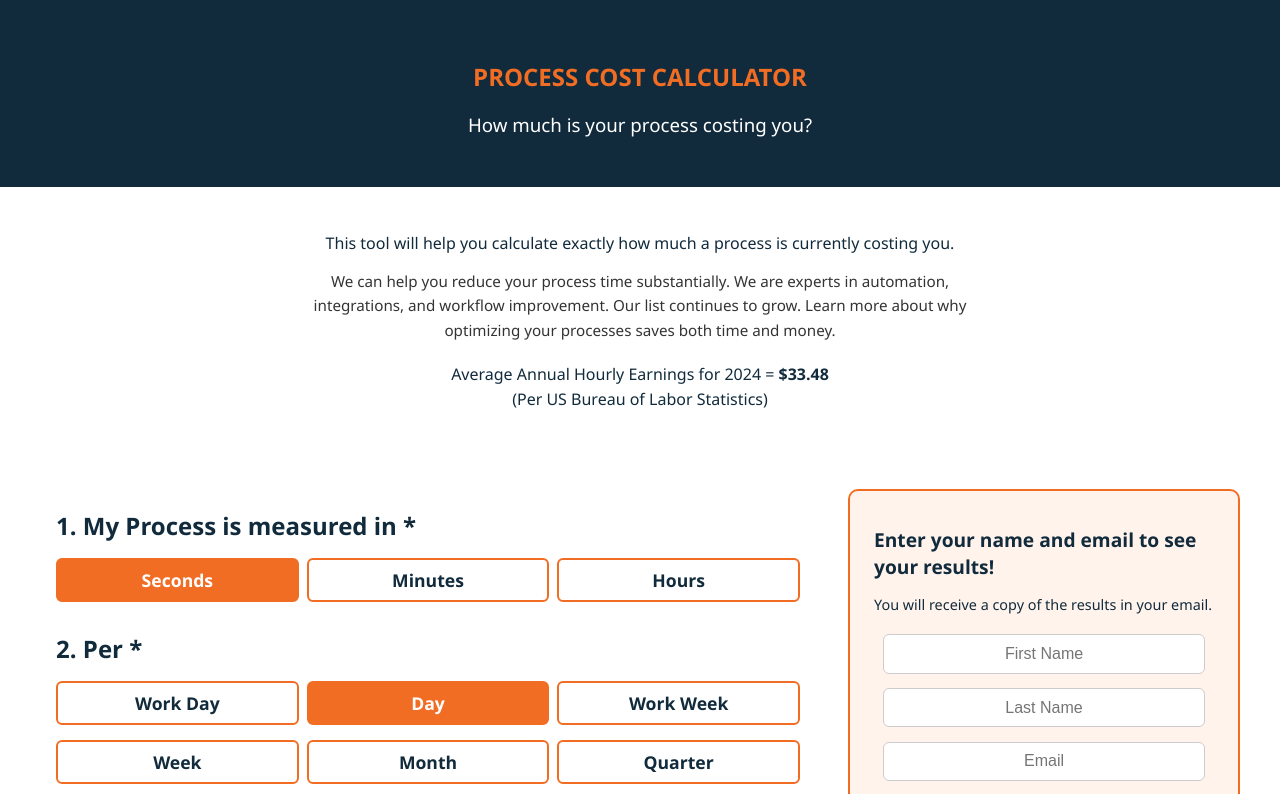
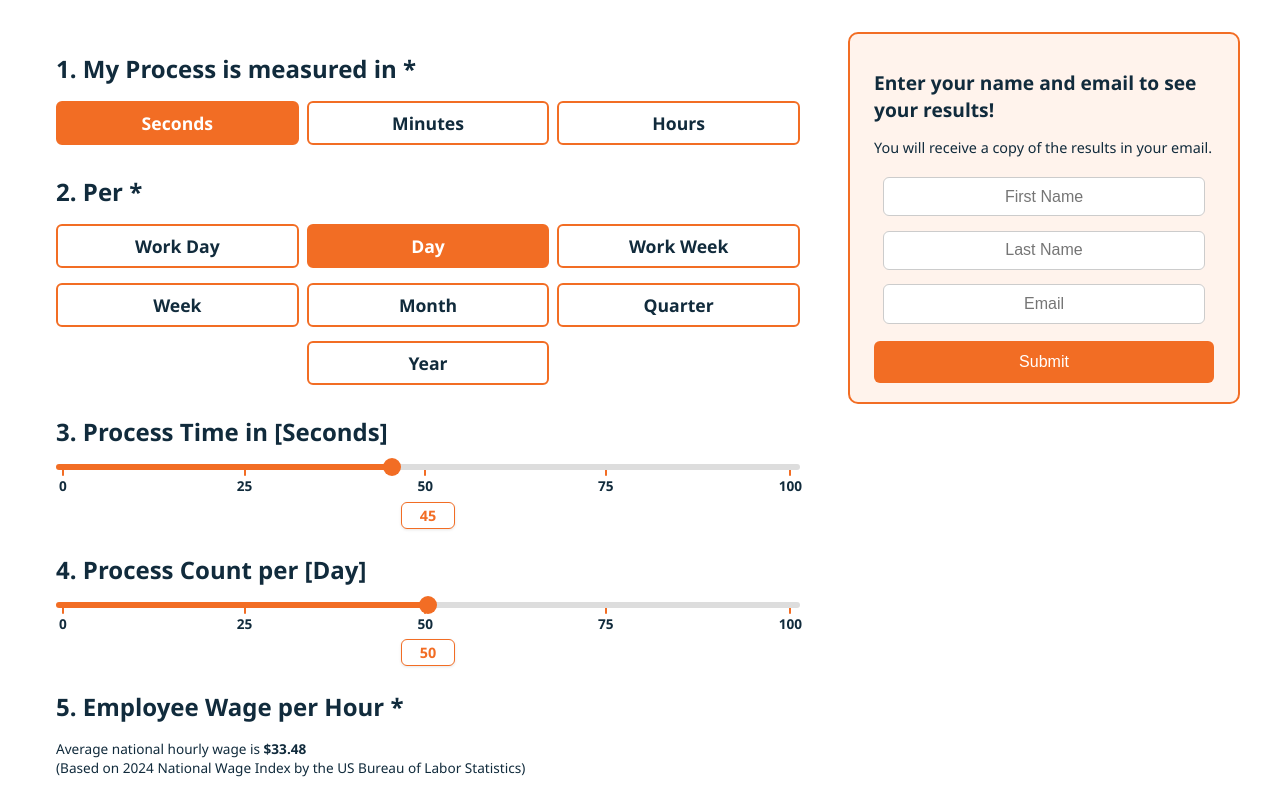
Before and after one commit to austin-epicit/ProcessCalculatorPage, a React (Vite) app: page / in a window 1280 px wide. Shown: the top 794 px of the page. Built offline with nearby package versions, Linux system fonts and the light colour scheme.

Commit message:
Banner hiding logic

```diff
--- a/src/App.tsx
+++ b/src/App.tsx
@@ -51,7 +51,6 @@ export default function ProcessCostCalculator() {
   }, [timeUnit, period, processTime, processCount, wage]);
 
   useEffect(() => {
-    const isInIframe = window.self !== window.top;
     const referrer = document.referrer || "";
     const currentHost = window.location.hostname;
 
@@ -61,11 +60,11 @@ export default function ProcessCostCalculator() {
       referrer.includes("epicitautodev.wpenginepowered.com") ||
       referrer.includes("epicitautomations.com");
 
-    if (isInIframe && !isWordPressDomain) {
-      console.log("Hiding header:", { isInIframe, referrer, currentHost });
+    if (!isWordPressDomain) {
+      console.log("Hiding header:", { referrer, currentHost });
       setShowHeader(false);
     } else {
-      console.log("Showing header:", { isInIframe, referrer, currentHost });
+      console.log("Showing header:", { referrer, currentHost });
       setShowHeader(true);
     }
   }, []);
```
